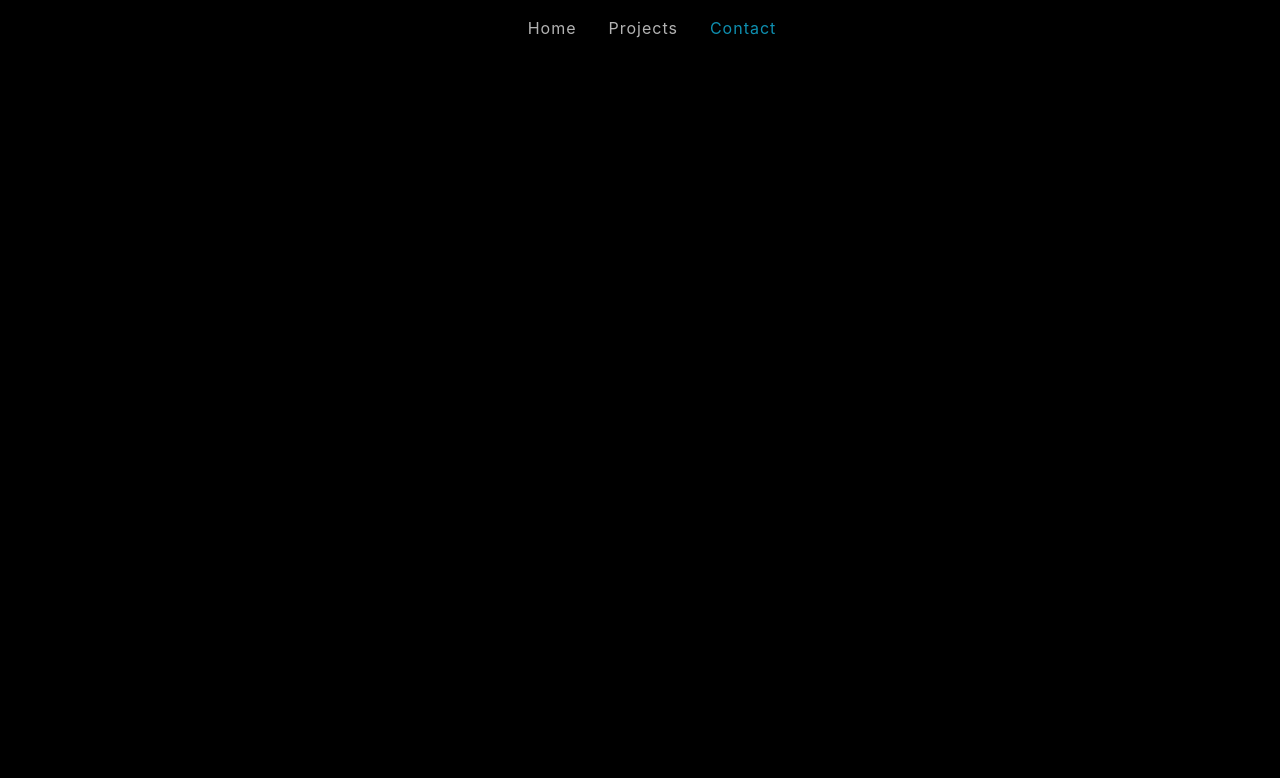
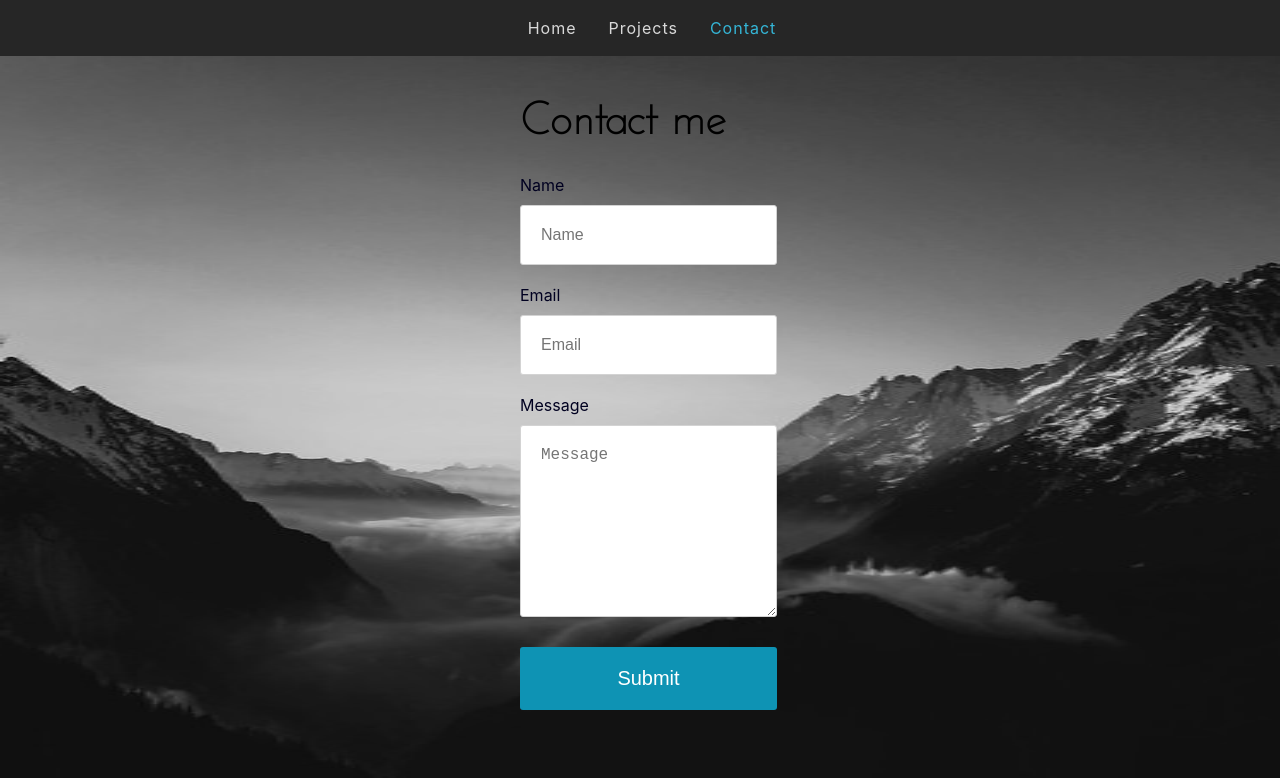
Before and after one commit to Cmatttt/portfolio, a React (Create React App) app: page /contact in a window 1280 px wide. Shown: the top 778 px of the page. Built offline with nearby package versions, Linux system fonts and the light colour scheme.

Commit message:
Contact me page done
Setup using firebase database

```diff
--- a/package.json
+++ b/package.json
@@ -9,6 +9,7 @@
     "bootstrap": "^4.6.0",
     "expo": "^40.0.1",
     "expo-font": "^9.0.0",
+    "firebase": "^8.2.9",
     "node-sass": "^5.0.0",
     "react": "^17.0.1",
     "react-bootstrap": "^1.4.3",
--- a/src/App.js
+++ b/src/App.js
@@ -3,6 +3,7 @@ import Navbar from './components/navbar';
 import { BrowserRouter as Router, Route, Switch } from 'react-router-dom';
 import Home from './pages'
 import projects from './pages/mywork';
+import Contact from './pages/contact';
 
 function App() {
 
@@ -13,6 +14,7 @@ function App() {
         <Route path="/" exact component={Home} />
         <Route path="/home" exact component={Home} />
         <Route path="/projects" exact component={projects} />
+        <Route path="/contact" exact component={Contact} />
       </Switch>
     </Router>
   );
--- /dev/null
+++ b/src/firebase.js
@@ -0,0 +1,16 @@
+import firebase from 'firebase'
+
+var firebaseApp = firebase.initializeApp({
+    // Your web app's Firebase configuration
+    apiKey: "AIzaSyD6D0u-sMc8OVY5Ftn9hFW6pEftN9FYgnY",
+    authDomain: "portfolio-contact-1a593.firebaseapp.com",
+    databaseURL: "https://portfolio-contact-1a593-default-rtdb.firebaseio.com",
+    projectId: "portfolio-contact-1a593",
+    storageBucket: "portfolio-contact-1a593.appspot.com",
+    messagingSenderId: "87134107753",
+    appId: "1:87134107753:web:31f1892744d1103d0e0af8"
+});
+
+var database = firebase.firestore();
+
+export { database };
--- /dev/null
+++ b/src/pages/contact.js
@@ -0,0 +1,62 @@
+import React from 'react'
+import '../styling/contact.css';
+import { database } from "../firebase";
+import { useState } from 'react';
+
+const Contact = () => {
+
+    const [name, setName] = useState("");
+    const [email, setEmail] = useState("");
+    const [message, setMessage] = useState("");
+
+    const handleSubmit = (e) => {
+        e.preventDefault();
+
+        database.collection('contacts').add({
+            name: name,
+            email: email,
+            message: message,
+        })
+
+        database.collection('mail').add({
+            to: "cmatt1299@gmail.com",
+            message: {
+                subject: "A message from your portfolio",
+                text: message,
+            },
+        })
+
+        .then(() => {
+            alert("Message has been sent.");
+        })
+
+        .catch((error) => {
+            alert(error.message);
+        })
+
+        setName("");
+        setEmail("");
+        setMessage("");
+    }
+
+    return (
+        <div className="conatctDiv">
+            <form className="form" onSubmit={handleSubmit}>
+                <h1>Contact me</h1>
+
+                <label>Name</label>
+                <input placeholder="Name" value={name} onChange={(e) => setName(e.target.value)}/>
+
+                <label>Email</label>
+                <input placeholder="Email" value={email} onChange={(e) => setEmail(e.target.value)}/>
+
+                <label>Message</label>
+                <textarea placeholder="Message" value={message} onChange={(e) => setMessage(e.target.value)}/>
+
+                <button type="submit">Submit</button>
+            </form>
+        </div>
+    )
+}
+
+export default Contact
--- a/src/pages/index.js
+++ b/src/pages/index.js
@@ -3,6 +3,7 @@ import "../styling/homepage.css";
 import Logo from '../images/cmLogoModern.svg';
 import Github from '../images/githubWhite.png';
 import Linkedin from '../images/linkedin.png';
+import Pdf from '../download/resume.pdf';
 
 function Home() {
     return (
@@ -19,7 +20,7 @@ function Home() {
             <div className="buttonLocation">
                 <div class="button" id="btn">
                     <div id="circle"></div>
-                    <a href="./download" download="ChristianMatthewsResume.pdf">resumé</a>
+                    <a href={Pdf} target="_blank" download>resumé</a>
                 </div>
             </div>
 
--- /dev/null
+++ b/src/styling/contact.css
@@ -0,0 +1,90 @@
+html {
+  background-color: grey;
+}
+
+.conatctDiv {
+  background-image: url("../images/sunset.jpg");
+  background-size: 100% 100%;
+  /* opacity: 0.50; */
+  height: 1200px;
+}
+
+.form {
+  /* background-color: rgba(255, 255, 255, 0.5); */
+  border-radius: 10px;
+  display: flex;
+  flex-direction: column;
+  flex-wrap: wrap;
+  position: absolute;
+  justify-content: center;
+  top: 15%;
+  left: 50%;
+  margin-top: -50px;
+  margin-left: -120px;
+}
+
+.form > h1 {
+  font-family: josefin, serif;
+  font-size: 55px;
+  margin-bottom: 30px;
+}
+
+.form > input,
+textarea {
+  padding: 20px;
+  border-radius: 3px;
+  /* box-shadow: 0px 0px 5px rgba(0, 0, 0, 0.137); */
+  margin-bottom: 20px;
+  border: 1px solid lightgray;
+  /* border: none; */
+  background: #fff;
+  font-size: 16px;
+  color: rgb(0, 0, 32);
+  outline: none;
+}
+
+.form > input:focus,
+textarea:focus {
+  border: 1px solid #15cdfc;
+}
+
+.form > textarea {
+  height: 150px;
+  max-width: 400px;
+  min-height: 100px;
+}
+
+.form > label {
+  padding-bottom: 10px;
+  color: rgb(0, 0, 32);
+}
+
+.form > button {
+  padding: 20px;
+  border: none;
+  background-color: #0e93b4;
+  font-weight: 500;
+  font-size: 20px;
+  border-radius: 3px;
+  color: #fff;
+  cursor: pointer;
+  transition: 0.2s ease-in-out;
+  margin-top: 10px;
+}
+
+.form > button:hover {
+  background-color: #0b7590;
+}
+
+@media only screen and (min-device-width: 375px) and (max-device-width: 812px) {
+  .conatctDiv {
+    background-image: url("../images/mobile_sunset.jpg");
+    background-size: 100% 100%;
+    /* opacity: 0.50; */
+    height: 812px;
+  }
+
+  .form > h1 {
+    font-size: 45px;
+  }
+}
```
Also changed, not shown: 2 other files (tests, documents, lock files or other folders).
